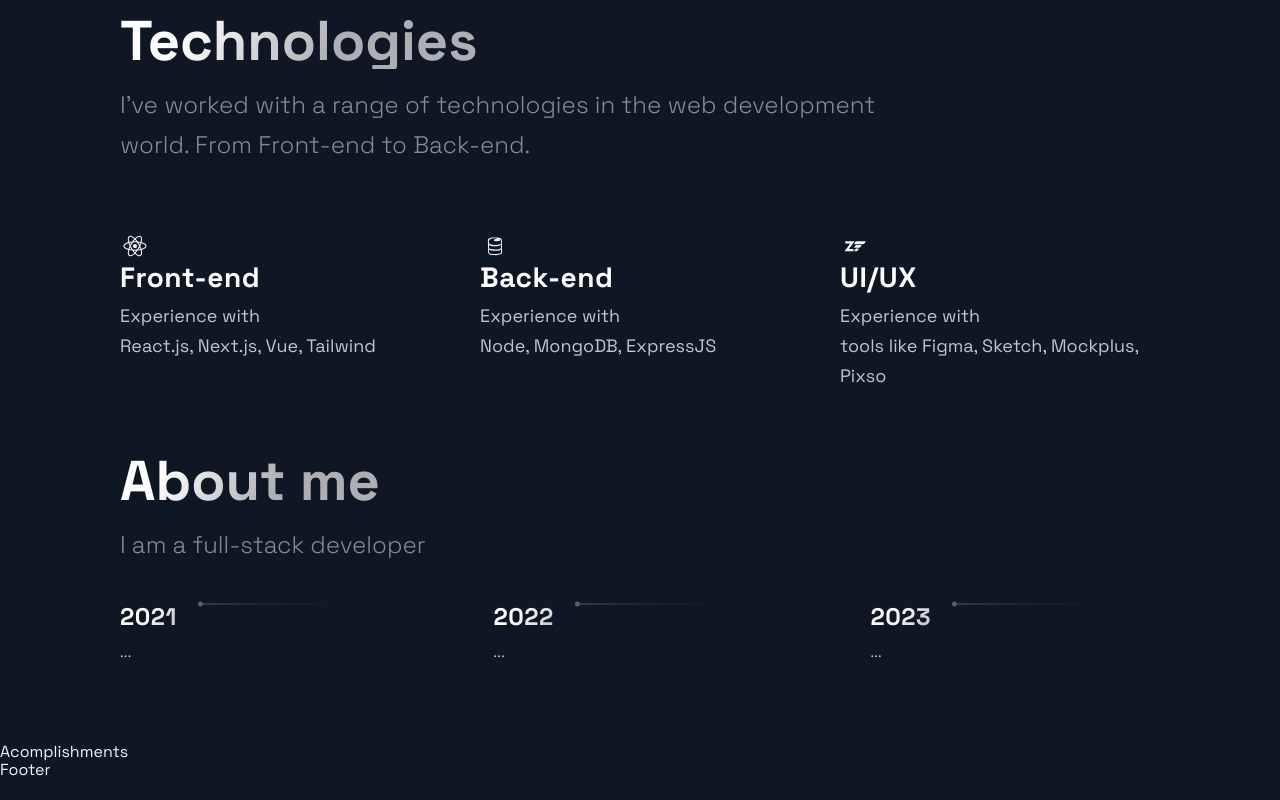
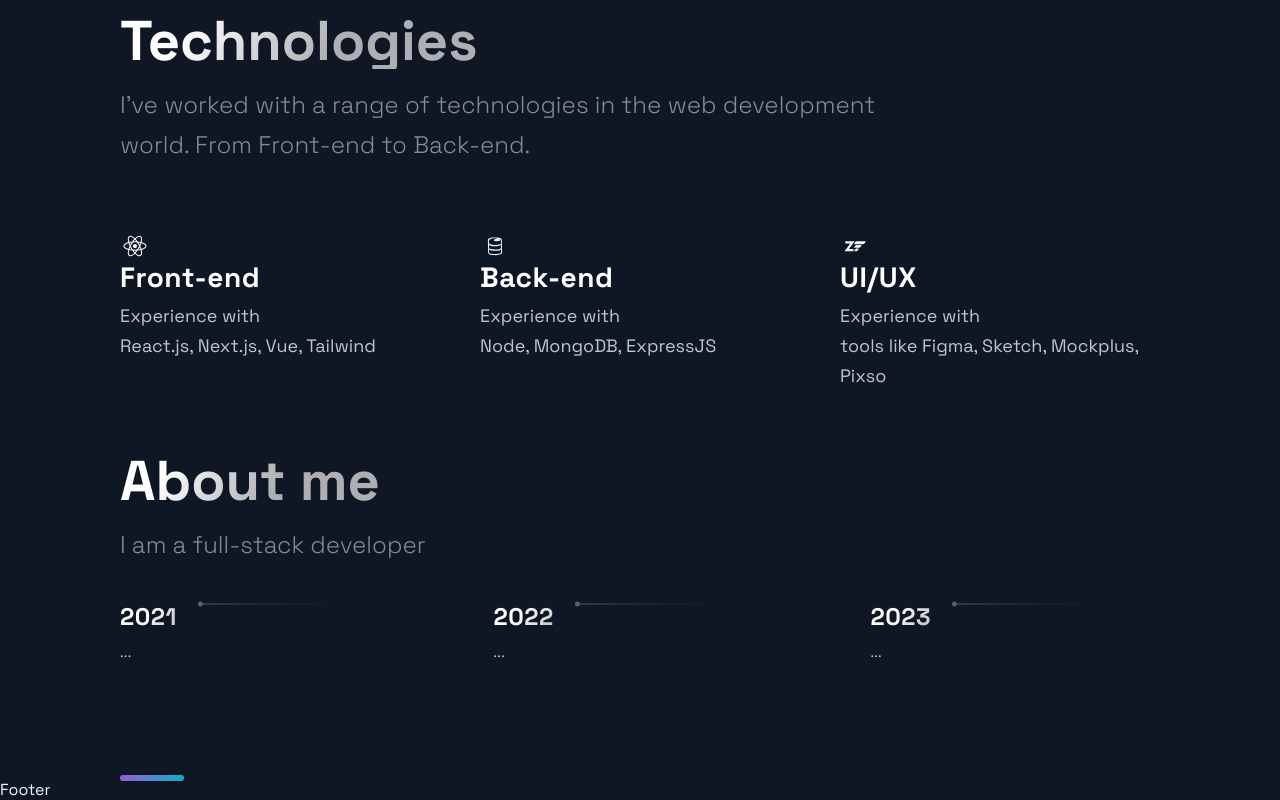
Before and after one commit to sokolov574/Portfolio, a Next.js app: page / in a window 1280 px wide. Shown: the part 1599-2399 px from the top of the page. Built offline with nearby package versions, Linux system fonts and the light colour scheme.

Commit message:
fixed bags with header

```diff
--- a/src/components/Acomplishments/Acomplishments.js
+++ b/src/components/Acomplishments/Acomplishments.js
@@ -11,9 +11,18 @@
 ];
 
 const Acomplishments = () => (
-  <div>
-    Acomplishments
-  </div>
+  <Section>
+    {/* <SectionTitle>Personal Achievements</SectionTitle>
+    <Boxes>
+      {data.map((card, index) => (
+        <Box key={index}>
+          <BoxNum>{`${card.number}+`}</BoxNum>
+          <BoxText>{card.text}</BoxText>
+        </Box>
+      ))}
+    </Boxes> */}
+    <SectionDivider/>
+  </Section>
 );
 
 export default Acomplishments;
```
